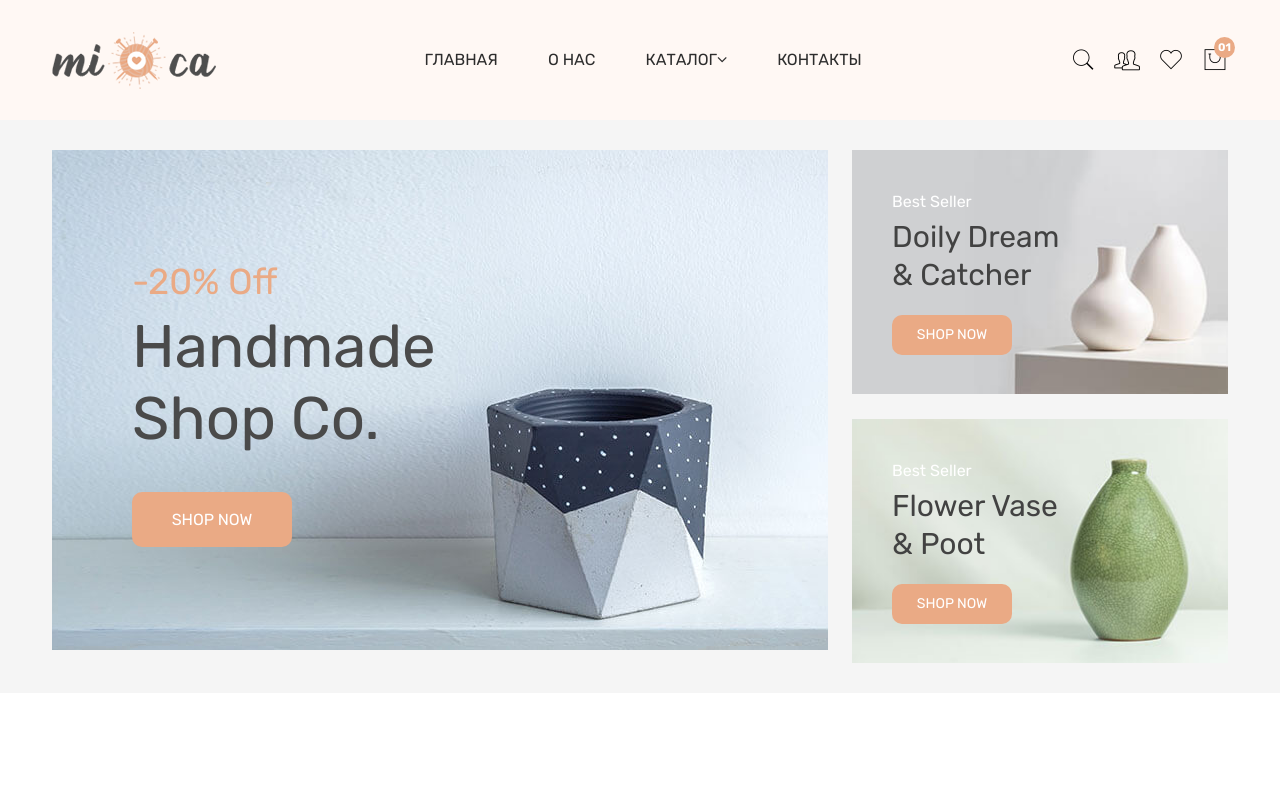
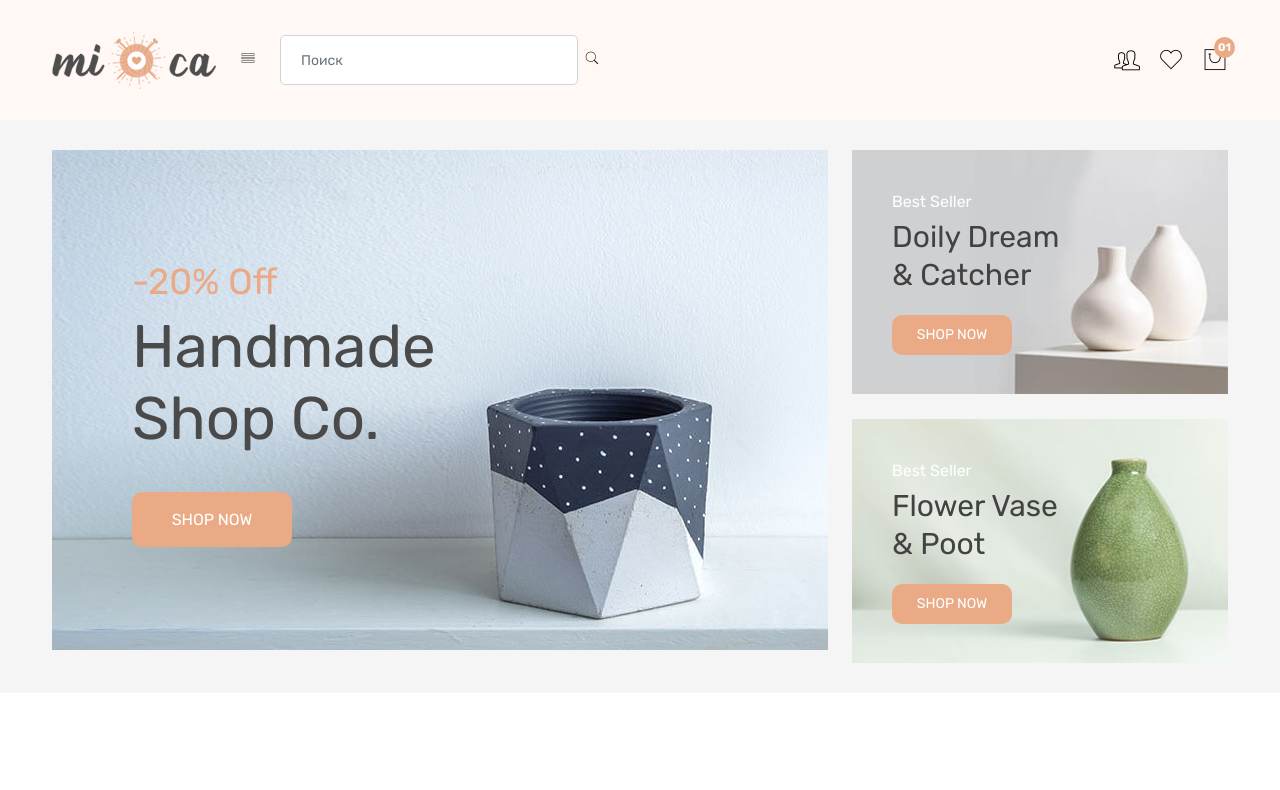
Before and after one commit to Nensiii/Lavka, a plain HTML site: page index-2.html in a window 1280 px wide. Shown: the top 790 px of the page. Drawn offline with Linux system fonts and the light colour scheme; files whose address does not match are found by name.

Commit message:
Update index-2.html
Изменение navbar

```diff
--- a/index-2.html
+++ b/index-2.html
@@ -45,17 +45,14 @@
                 <div class="row">
                     <div class="col-auto align-self-center">
                         <div class="header-logo">
-                            <a href="index.html"><img src="assets/images/logo/logo.png" alt="Site Logo" /></a>
+                            <a href="index-2.html"><img src="assets/images/logo/logo.png" alt="Site Logo" /></a>
                         </div>
                     </div>
-                    <div class="col align-self-center d-none d-lg-block">
+                    <div class="col-lg-auto align-self-center d-none d-lg-block">
                         <div class="main-menu">
                             <ul>
-                                <li class="dropdown"><a href="index-2.html">Главная</a>
-                                </li>
-                                <li><a href="about.html">О нас</a></li>
-                                <li class="dropdown position-static"><a href="#">Каталог<i
-                                            class="fa fa-angle-down"></i></a>
+                                <li class="dropdown position-static"><a href="#"><i
+                                            class="pe-7s-menu"></i></a>
                                     <ul class="mega-menu d-block">
                                         <li class="d-flex">
                                             <ul class="d-block">
@@ -108,18 +105,21 @@
                                         </li>
                                     </ul>
                                 </li>
-                                <li><a href="contact.html">Контакты</a></li>
                             </ul>
                         </div>
                     </div>
                     <!-- Header Action Start -->
-                    <div class="col col-lg-auto align-self-center pl-0">
+                    <div class="col-lg-auto align-self-center d-none d-lg-block">
+                     <!-- Single Wedge Start -->
+                            <form class="d-flex">
+                                <div class="form-group">
+                                <input class="form-control mr-2" type="search" placeholder="Поиск" aria-label="Поиск"></div>
+                                <button class="submit-btn" type="submit"><i class="pe-7s-search"></i></button>
+                              </form>   </div>
+                            <!-- Single Wedge End -->
+                    <div class="col  align-self-center pl-0">
                         <div class="header-actions">
-                            <!-- Single Wedge Start -->
-                            <a href="#" class="header-action-btn" data-bs-toggle="modal" data-bs-target="#searchActive">
-                                <i class="pe-7s-search"></i>
-                            </a>
-                            <!-- Single Wedge End -->
+
                             <div class="header-bottom-set dropdown">
                                 <button class="dropdown-toggle header-action-btn" data-bs-toggle="dropdown"><i
                                         class="pe-7s-users"></i></button>
```
